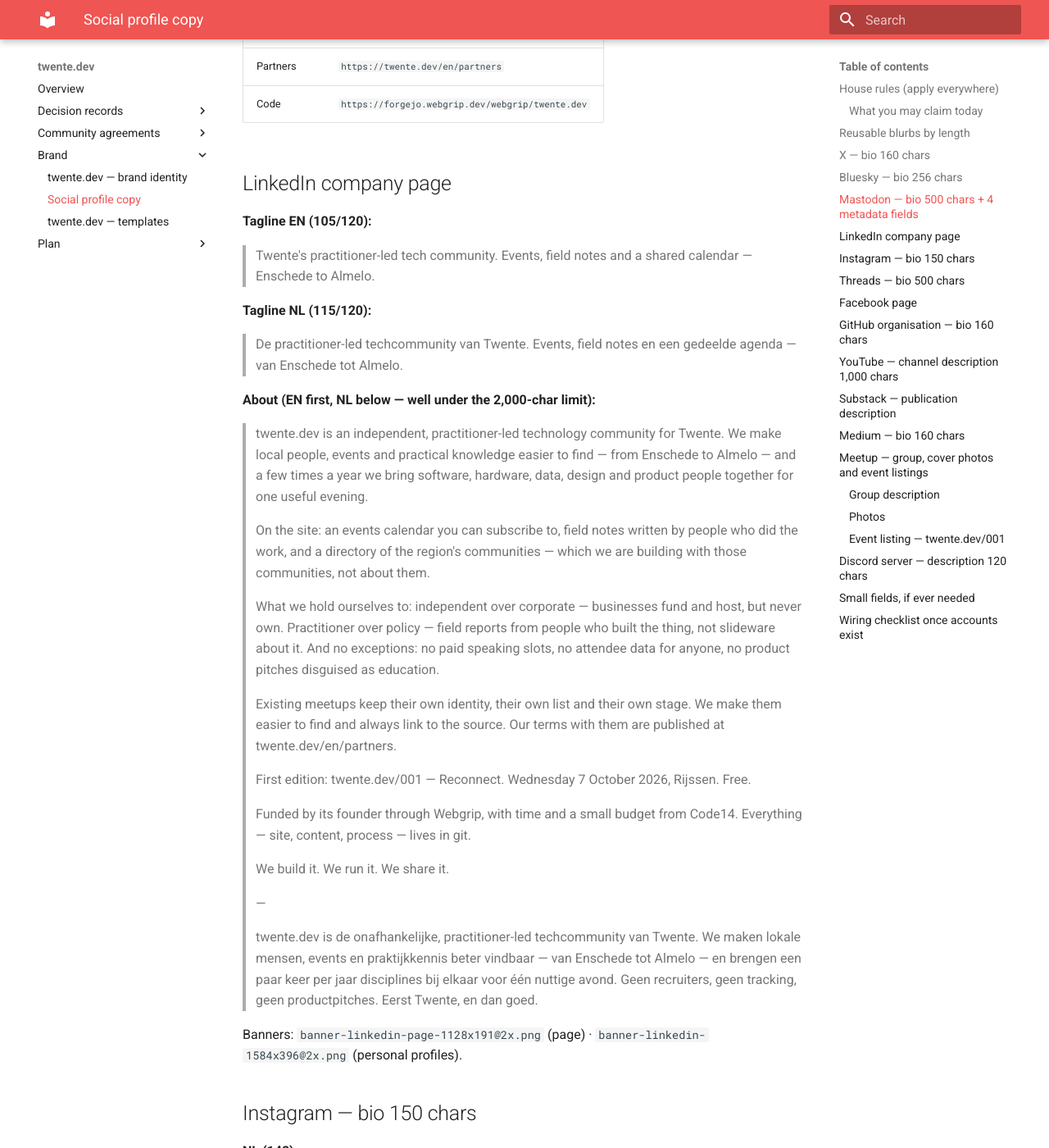
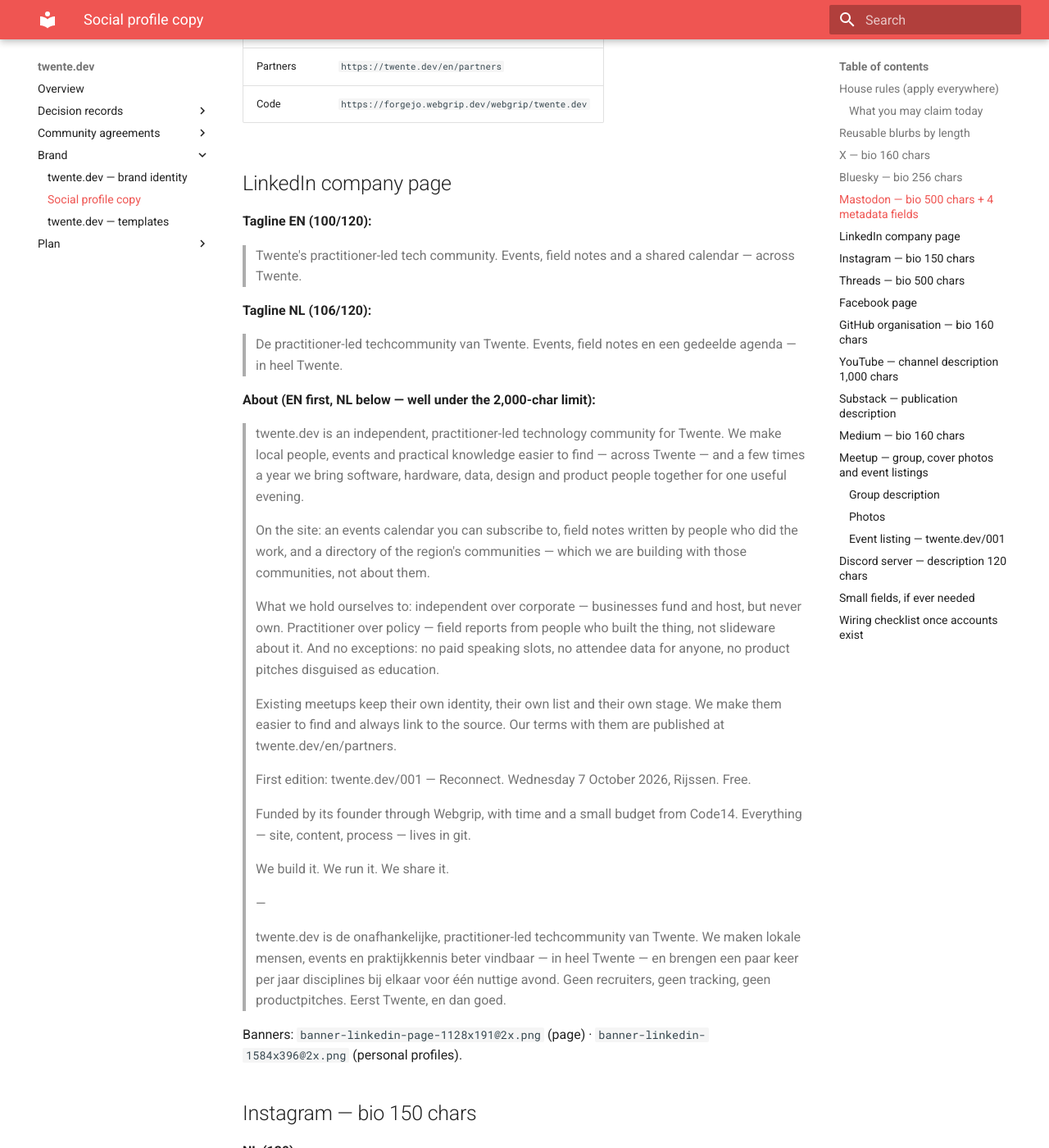
Before and after one commit to webgrip/twente.dev, an MkDocs documentation site: the page built from docs/brand/social-profile-copy.md, in a window 1280 px wide and 1400 px high, scrolled down 3835 px. Shown: the whole window at 82% size. Built offline with MkDocs 1.6.1 and Material for MkDocs 9.7.7, drawn with Linux system fonts in a browser that asks for light colours; some of the changed text lies outside the part shown.

Commit message:
fix(brand): stop advertising the wrong town, and widen the region wording
Two problems, both created by /001 moving to Rijssen.

The site-wide og:image had "twente.dev/001 · 07.10 · ENSCHEDE" burnt into
the artwork — confirmed by opening the file, not inferred from a comment.
So every link preview in Slack, WhatsApp, LinkedIn and every social share
advertised a town the event is not in, during the exact weeks promotion
ramps. A preview that has already been shared cannot be recalled.

Swapped to the evergreen banner: wordmark, tagline, "Independent,
practitioner-led tech community for Twente" — no city, no date, no edition
number. That is the fix Ryan chose over redrawing with Rijssen, and it is
the better one: the venue rotates per edition by design, so a located,
dated device as the DEFAULT image goes stale every time. Campaign artwork
still exists for deliberate placements.

og:image:height was hardcoded 627 for the old banner; the new one is
1200×675. A declared size that disagrees with the file makes some platforms
crop or skip the preview, so that is corrected with a note to change them
together. jsonld.ts carried the same default and is updated to match.

Second: "van Enschede tot Almelo" / "from Enschede to Almelo" named two
cities while the first edition happens in a third, and excluded the wider
region entirely. It is now "in heel Twente" / "across Twente" — accurate for
all fourteen municipalities, and it cannot go stale when an edition moves
town again. Seventeen occurrences: two in src/i18n/ui.ts (the site-wide
description) and fifteen across the social bios.

Every bio recounted afterwards, because the counts are measured rather than
asserted and several sit near platform limits. All shorter than before, none
over.

VIK-673

Co-Authored-By: Claude Fable 5 <noreply@anthropic.com>

```diff
--- a/docs/brand/social-profile-copy.md
+++ b/docs/brand/social-profile-copy.md
@@ -60,9 +60,9 @@ below are these, trimmed to each limit.
 
 > The independent tech community for Twente. We build it. We run it. We share it.
 
-**One-liner (NL, 68):**
+**One-liner (NL, 63):**
 
-> De onafhankelijke techcommunity van Twente. Van Enschede tot Almelo.
+> De onafhankelijke techcommunity van Twente. Van in heel Twente.
 
 **Short (EN, 118):**
 
@@ -74,10 +74,10 @@ below are these, trimmed to each limit.
 > Onafhankelijke, practitioner-led techcommunity voor Twente. Lokale mensen, events en
 > praktijkkennis, beter vindbaar.
 
-**Medium (EN, 245):**
+**Medium (EN, 235):**
 
 > Independent, practitioner-led technology community for Twente. We make local people,
-> events and practical knowledge easier to find — from Enschede to Almelo — and a few
+> events and practical knowledge easier to find — across Twente — and a few
 > times a year we bring different disciplines together for one useful evening.
 
 **The ten-second explanation** — quote verbatim, matches `/en/press`:
@@ -95,13 +95,13 @@ below are these, trimmed to each limit.
 
 ## X — bio 160 chars
 
-**EN (157):**
+**EN (152):**
 
-> Independent, practitioner-led tech community for Twente. Events, field notes and a shared calendar — Enschede to Almelo. We build it. We run it. We share it.
+> Independent, practitioner-led tech community for Twente. Events, field notes and a shared calendar — across Twente. We build it. We run it. We share it.
 
-**NL (146):**
+**NL (141):**
 
-> Practitioner-led techcommunity voor Twente. Events, field notes en een gedeelde agenda — Enschede tot Almelo. We build it. We run it. We share it.
+> Practitioner-led techcommunity voor Twente. Events, field notes en een gedeelde agenda — in heel Twente. We build it. We run it. We share it.
 
 Location: `Twente, NL` · Website: `https://twente.dev` · Banner: `banner-x-bluesky-1500x500@2x.png`
 
@@ -111,9 +111,9 @@ Claim the handle **@twente.dev** — Bluesky verifies a custom domain via a DNS
 record (`_atproto.twente.dev`), which makes the domain itself the handle. Better
 than any @twentedev variant.
 
-**EN (245):**
+**EN (235):**
 
-> Independent, practitioner-led tech community for Twente. We make local people, events and practical knowledge easier to find — from Enschede to Almelo. No tracking, no recruiters, no product pitches on stage. We build it. We run it. We share it.
+> Independent, practitioner-led tech community for Twente. We make local people, events and practical knowledge easier to find — across Twente. No tracking, no recruiters, no product pitches on stage. We build it. We run it. We share it.
 
 ## Mastodon — bio 500 chars + 4 metadata fields
 
@@ -122,7 +122,7 @@ metadata fields show as verified.
 
 **EN:**
 
-> Independent, practitioner-led tech community for Twente. We make local people, events and practical knowledge easier to find — from Enschede to Almelo.
+> Independent, practitioner-led tech community for Twente. We make local people, events and practical knowledge easier to find — across Twente.
 >
 > No tracking on the site, no product pitches on stage, no attendee data for anyone.
 >
@@ -142,17 +142,17 @@ answers 302, which is the deliberate locale redirect to `/nl` or `/en`, not a fa
 
 ## LinkedIn company page
 
-**Tagline EN (105/120):**
+**Tagline EN (100/120):**
 
-> Twente's practitioner-led tech community. Events, field notes and a shared calendar — Enschede to Almelo.
+> Twente's practitioner-led tech community. Events, field notes and a shared calendar — across Twente.
 
-**Tagline NL (115/120):**
+**Tagline NL (106/120):**
 
-> De practitioner-led techcommunity van Twente. Events, field notes en een gedeelde agenda — van Enschede tot Almelo.
+> De practitioner-led techcommunity van Twente. Events, field notes en een gedeelde agenda — in heel Twente.
 
 **About (EN first, NL below — well under the 2,000-char limit):**
 
-> twente.dev is an independent, practitioner-led technology community for Twente. We make local people, events and practical knowledge easier to find — from Enschede to Almelo — and a few times a year we bring software, hardware, data, design and product people together for one useful evening.
+> twente.dev is an independent, practitioner-led technology community for Twente. We make local people, events and practical knowledge easier to find — across Twente — and a few times a year we bring software, hardware, data, design and product people together for one useful evening.
 >
 > On the site: an events calendar you can subscribe to, field notes written by people who did the work, and a directory of the region's communities — which we are building with those communities, not about them.
 >
@@ -168,15 +168,15 @@ answers 302, which is the deliberate locale redirect to `/nl` or `/en`, not a fa
 >
 > —
 >
-> twente.dev is de onafhankelijke, practitioner-led techcommunity van Twente. We maken lokale mensen, events en praktijkkennis beter vindbaar — van Enschede tot Almelo — en brengen een paar keer per jaar disciplines bij elkaar voor één nuttige avond. Geen recruiters, geen tracking, geen productpitches. Eerst Twente, en dan goed.
+> twente.dev is de onafhankelijke, practitioner-led techcommunity van Twente. We maken lokale mensen, events en praktijkkennis beter vindbaar — in heel Twente — en brengen een paar keer per jaar disciplines bij elkaar voor één nuttige avond. Geen recruiters, geen tracking, geen productpitches. Eerst Twente, en dan goed.
 
 Banners: `banner-linkedin-page-1128x191@2x.png` (page) · `banner-linkedin-1584x396@2x.png` (personal profiles).
 
 ## Instagram — bio 150 chars
 
-**NL (148):**
+**NL (139):**
 
-> Techcommunity voor Twente. Events, field notes en een gedeelde agenda — van Enschede tot Almelo. Geen tracking. We build it. We run it. We share it.
+> Techcommunity voor Twente. Events, field notes en een gedeelde agenda — in heel Twente. Geen tracking. We build it. We run it. We share it.
 
 Website field: `https://twente.dev`
 
@@ -192,7 +192,7 @@ Reuse the Bluesky EN bio; append the launch line while /001 is upcoming.
 
 **About (NL):**
 
-> twente.dev is een onafhankelijke, practitioner-led techcommunity voor Twente. We maken lokale mensen, events en praktijkkennis beter vindbaar — van Enschede tot Almelo — en brengen een paar keer per jaar makers uit software, hardware, data, design en product bij elkaar voor één nuttige avond.
+> twente.dev is een onafhankelijke, practitioner-led techcommunity voor Twente. We maken lokale mensen, events en praktijkkennis beter vindbaar — in heel Twente — en brengen een paar keer per jaar makers uit software, hardware, data, design en product bij elkaar voor één nuttige avond.
 >
 > Op de site: een events-kalender waarop je je kunt abonneren, field notes van mensen die het werk zelf deden, en een gids van de community's in de regio — die we mét die community's bouwen, niet over ze heen.
 >
@@ -217,7 +217,7 @@ Website: `https://twente.dev`. Pin a README that links the canonical repo on
 >
 > What you will not find here: product pitches disguised as talks, recruiter content, or speakers presenting work they did not do themselves.
 >
-> Editions run a few times a year, from Enschede to Almelo. The calendar and the field notes live at https://twente.dev — no cookies, no tracking.
+> Editions run a few times a year, across Twente. The calendar and the field notes live at https://twente.dev — no cookies, no tracking.
 >
 > We build it. We run it. We share it.
 
@@ -306,9 +306,9 @@ Meetup, is canonical.
 
 ## Discord server — description 120 chars
 
-**EN (103):**
+**EN (93):**
 
-> Independent tech community for Twente. Talk, ask, share what you're building — from Enschede to Almelo.
+> Independent tech community for Twente. Talk, ask, share what you're building — across Twente.
 
 Welcome-channel blurb:
 
@@ -317,7 +317,7 @@ Welcome-channel blurb:
 ## Small fields, if ever needed
 
 - **TikTok (61/80):** `Techcommunity voor Twente. Events, field notes, gedeelde agenda.`
-- **WhatsApp channel:** `Events en open calls uit de Twentse techcommunity. Van Enschede tot Almelo, geen tracking.`
+- **WhatsApp channel:** `Events en open calls uit de Twentse techcommunity. Van in heel Twente, geen tracking.`
 - **Reddit community description:** `The independent, practitioner-led tech community for Twente. Events and field notes — twente.dev.`
 
 ---
```
Also changed, not shown: 3 other files.
